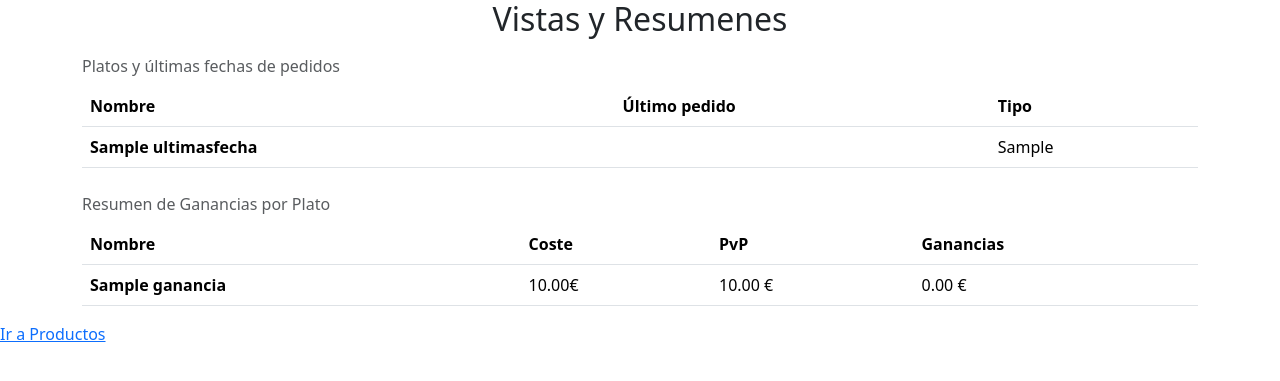
After one commit to muevetef/rocisteria, a PHP site: page /ganancias-platos-pdf/vista.php in a window 1280 px wide. The commit adds this page. Shown: the top 381 px of the page. Run offline with PHP 8.4, Linux system fonts and the light colour scheme; tables that the repository leaves empty or names only in its code hold one stand-in row (values such as "Sample post"); data that the repository does not hold is empty.

Commit message:
vistas, resumen, pdf

```diff
--- /dev/null
+++ b/ganancias-platos-pdf/vista.php
@@ -0,0 +1,83 @@
+<?php
+require '../database.php';
+
+$sql = 'SELECT * FROM rocisteria.ultimasfechas;';
+$stmt = $pdo->prepare($sql);
+$stmt->execute();
+$fechas = $stmt->fetchAll();
+
+$sql = 'SELECT * FROM rocisteria.ganancias;';
+$stmt = $pdo->prepare($sql);
+$stmt->execute();
+$ganancias = $stmt->fetchAll();
+?>
+<!DOCTYPE html>
+<html lang="es">
+
+<head>
+    <meta charset="UTF-8">
+    <meta name="viewport" content="width=device-width, initial-scale=1.0">
+    <title>Resumen vistas</title>
+    <link href="https://cdn.jsdelivr.net/npm/bootstrap@5.3.3/dist/css/bootstrap.min.css" rel="stylesheet" integrity="sha384-QWTKZyjpPEjISv5WaRU9OFeRpok6YctnYmDr5pNlyT2bRjXh0JMhjY6hW+ALEwIH" crossorigin="anonymous">
+
+</head>
+
+<body>
+    <div class="container">
+    <h2 class="text-center">Vistas y Resumenes</h2>
+    <table class="table caption-top">
+    <caption>Platos y últimas fechas de pedidos</caption>
+        <thead>
+            <tr>
+                <th scope="col">Nombre</th>
+                <th scope="col">Último pedido</th>
+                <th scope="col">Tipo</th>
+
+            </tr>
+        </thead>
+        <tbody>
+
+            <?php foreach ($fechas as $plato) : ?>
+                <tr>
+                    <th scope='row'><?= $plato['nombre'] ?></th>
+                    <td><?= $plato['ultima fecha'] ?></td>
+                    <td><?= $plato['tipos_de_plato'] ?> </td>
+                </tr>
+
+            <?php endforeach ?>
+        </tbody>
+</div>
+<div class="container">
+
+
+        <table class="table caption-top">
+            <caption>Resumen de Ganancias por Plato</caption>
+            <thead>
+                <tr>
+                    <th scope="col">Nombre</th>
+                    <th scope="col">Coste</th>
+                    <th scope="col">PvP</th>
+                    <th scope="col">Ganancias</th>
+                </tr>
+            </thead>
+            <tbody>
+
+                <?php foreach ($ganancias as $plato) : ?>
+                    <tr>
+                        <th scope='row'><?= $plato['nombre'] ?></th>
+                        <td><?= number_format($plato['coste'], 2) ?>€</td>
+                        <td> <?= number_format($plato['precio'], 2) ?> €</td>
+                        <td><?= number_format($plato['ganancia'], 2) ?> €</td>
+                    </tr>
+
+                <?php endforeach ?>
+            </tbody>
+        </table>
+    </div>
+    <a href="../productos/index.php">Ir a Productos</a>
+
+        <script src="https://cdn.jsdelivr.net/npm/bootstrap@5.3.3/dist/js/bootstrap.bundle.min.js" integrity="sha384-YvpcrYf0tY3lHB60NNkmXc5s9fDVZLESaAA55NDzOxhy9GkcIdslK1eN7N6jIeHz" crossorigin="anonymous"></script>
+
+</body>
+
+</html>
--- a/productos/index.php
+++ b/productos/index.php
@@ -63,7 +63,8 @@ $productos = $stmt->fetchAll(PDO::FETCH_ASSOC);
             <?php endforeach ?>
         </tbody>
     </table>
-    <a href="ganancias.php">Ir a ganancias</a>
+    <a href="../ganancias-platos-pdf/ganancias.php">Ir a ganancias</a>
+    <a href="../ganancias-platos-pdf/vista.php">Ir a vista</a>
 
     <script src="https://cdn.jsdelivr.net/npm/bootstrap@5.3.3/dist/js/bootstrap.bundle.min.js" integrity="sha384-YvpcrYf0tY3lHB60NNkmXc5s9fDVZLESaAA55NDzOxhy9GkcIdslK1eN7N6jIeHz" crossorigin="anonymous"></script>
     <script>
```
Also changed, not shown: ganancias-platos-pdf/mail.php (added, +9 -0 lines), ganancias-platos-pdf/ganancias.php (renamed from ganancias-platos/ganancias.php).
